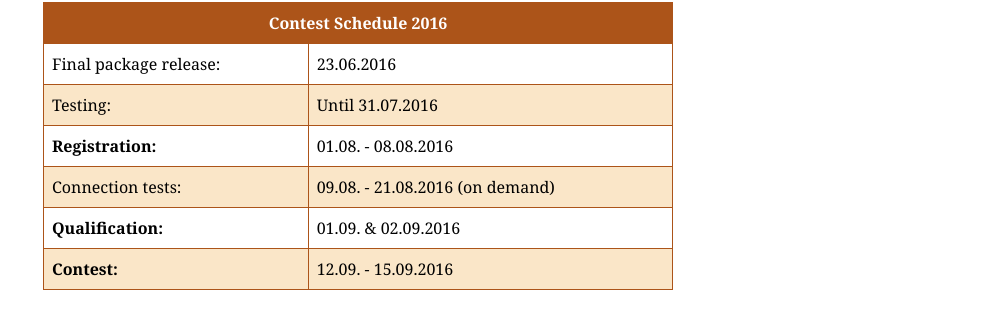
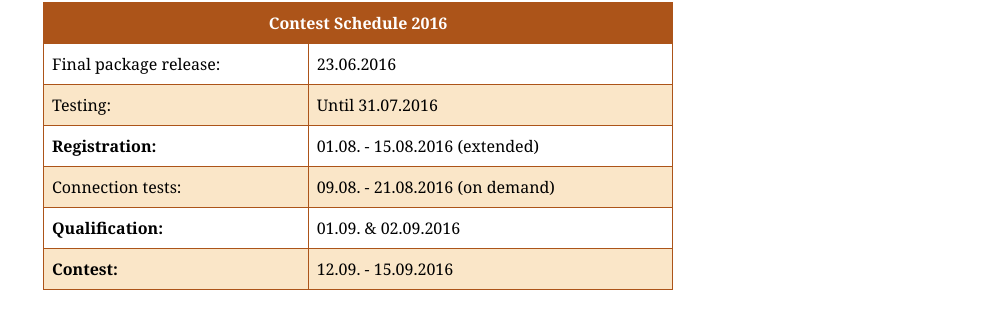
Before and after one commit to agentcontest/agentcontest.github.io, a Jekyll site: the page built from index.html, in a window 1280 px wide and 900 px high, scrolled down 1008 px. Shown: the part 125-449 px from the top of the window, without its empty margins (282-1280 px from the left). Built offline with Jekyll 4.4.1, drawn with Linux system fonts in a browser that asks for light colours.

Commit message:
extend registration deadline

```diff
--- a/2016/_schedule.html
+++ b/2016/_schedule.html
@@ -15,7 +15,7 @@
     </tr>
     <tr>
       <td><strong>Registration:</strong></td>
-      <td><time datetime="2016-08-01">01.08.</time> - <time datetime="2016-08-08">08.08.2016</time></td>
+      <td><time datetime="2016-08-01">01.08.</time> - <time datetime="2016-08-15">15.08.2016</time> (extended)</td>
     </tr>
     <tr>
       <td>Connection tests:</td>
```
